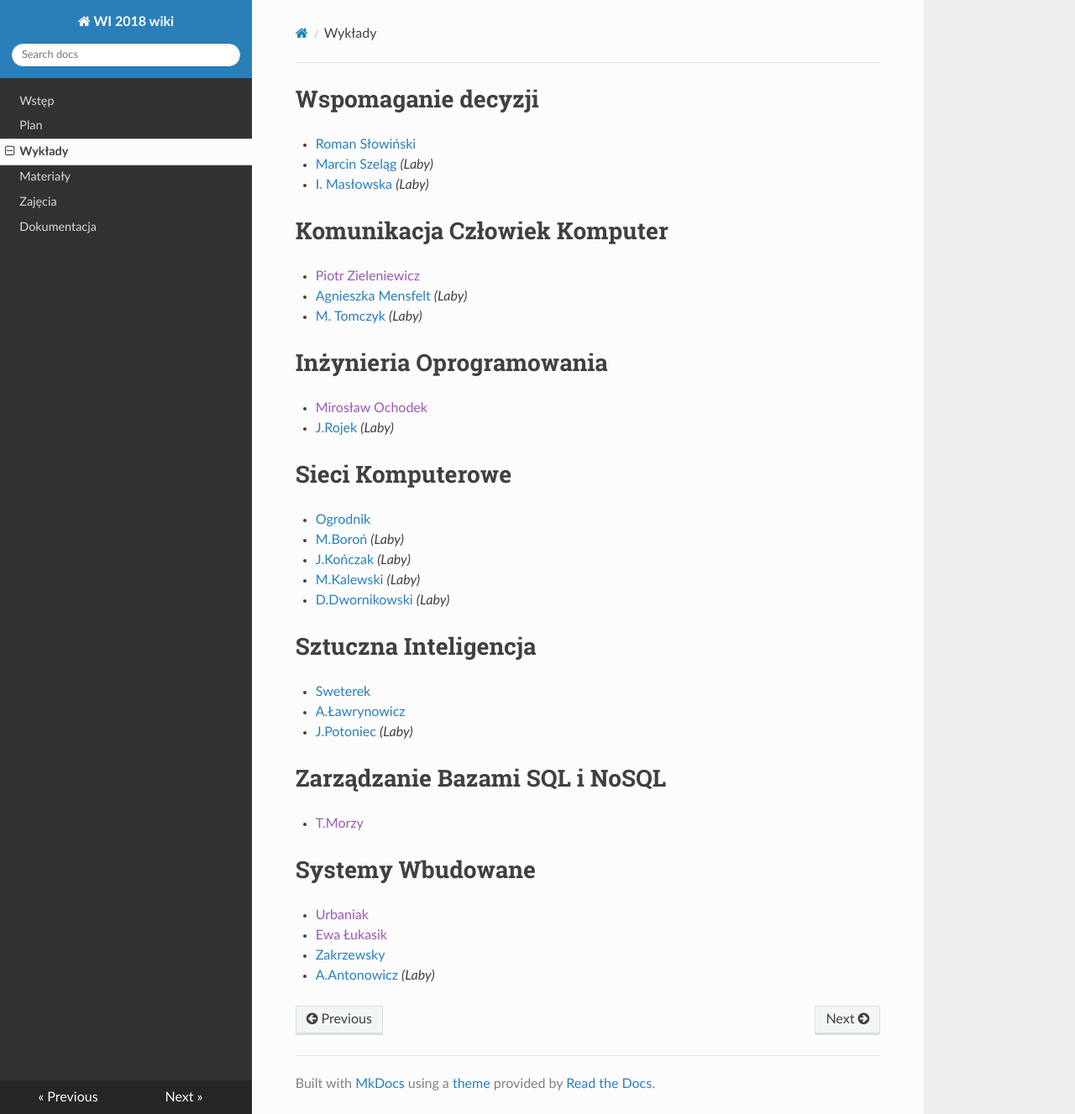
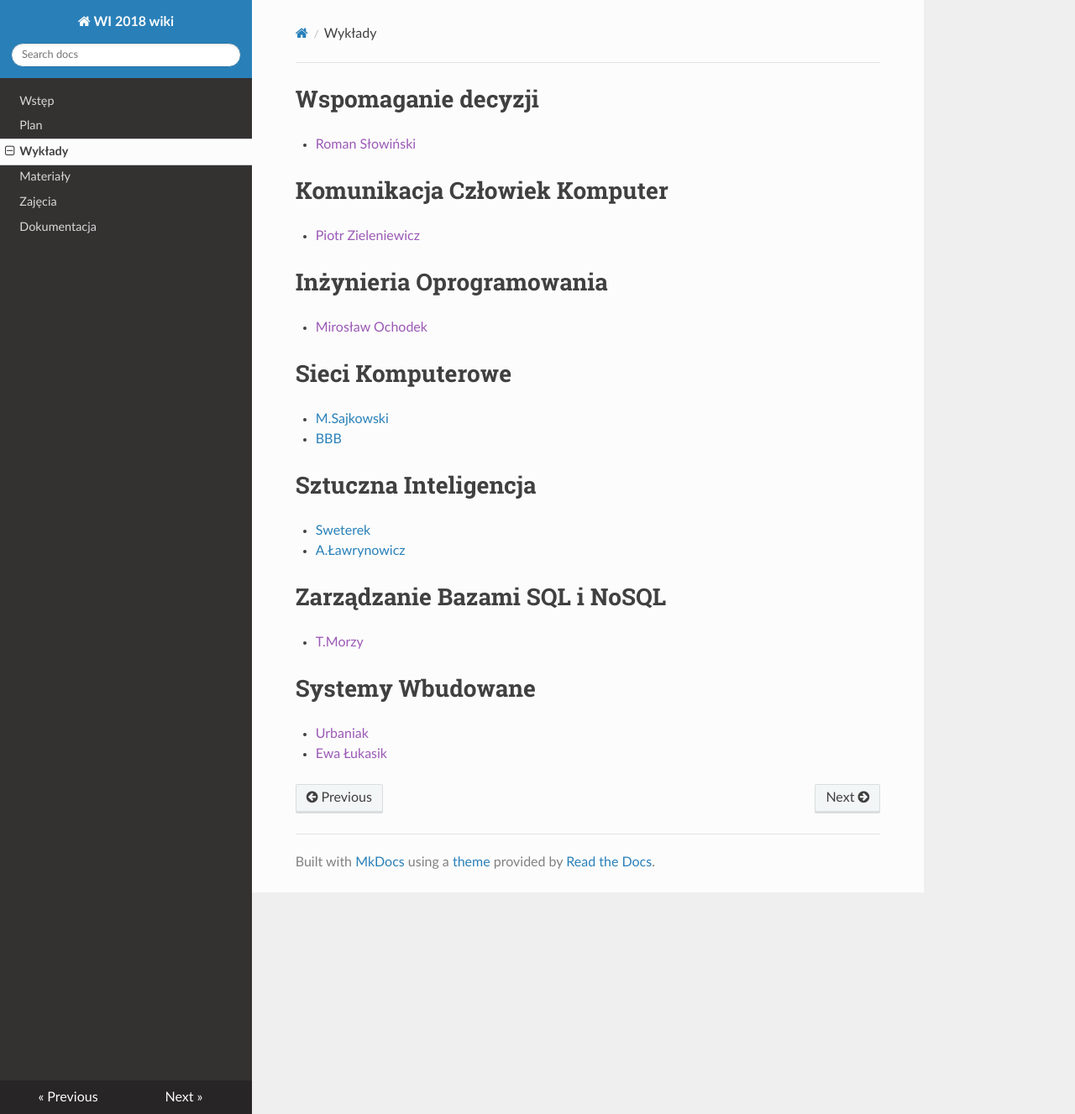
Before and after one commit to PUT-WI-18/wi18-wiki-sem5, an MkDocs documentation site: the page built from docs/wyklady.md, in a window 1280 px wide and 1327 px high. Shown: the whole window at 84% size. Built offline with MkDocs 1.6.1, drawn with Linux system fonts in a browser that asks for light colours; nearby versions of some CDN libraries.

Commit message:
Update wyklady.md

```diff
--- a/docs/wyklady.md
+++ b/docs/wyklady.md
@@ -1,28 +1,19 @@
 # Wspomaganie decyzji
-- [Roman Słowiński](http://www.cs.put.poznan.pl/mkadzinski/wd/)
-- [Marcin Szeląg](http://www.cs.put.poznan.pl/mszelag/Teaching/teaching.html) *(Laby)*
-- [I. Masłowska](http://www.cs.put.poznan.pl/imaslowska/wd/) *(Laby)*
+- [Roman Słowiński]()
 
 # Komunikacja Człowiek Komputer
 - [Piotr Zieleniewicz]()
-- [Agnieszka Mensfelt](https://www.cs.put.poznan.pl/amensfelt/komunikacja-czlowiek-komputer/) *(Laby)*
-- [M. Tomczyk](http://www.cs.put.poznan.pl/mtomczyk/index.php/kck-zasady-oceniania/) *(Laby)*
 
 # Inżynieria Oprogramowania
 - [Mirosław Ochodek]()
-- [J.Rojek](http://www.cs.put.poznan.pl/jrojek/io1.html) *(Laby)*
 
 # Sieci Komputerowe
-- [Ogrodnik](https://www.cs.put.poznan.pl/msajkowski/for-students/)
-- [M.Boroń](http://www.cs.put.poznan.pl/mboron/sk2.html) *(Laby)*
-- [J.Kończak](http://www.cs.put.poznan.pl/jkonczak/sk2) *(Laby)*
-- [M.Kalewski](http://www.cs.put.poznan.pl/mkalewski/documents/sk.php) *(Laby)*
-- [D.Dwornikowski](http://www.cs.put.poznan.pl/ddwornikowski/courses/sieci2.html) *(Laby)*
+- [M.Sajkowski](https://www.cs.put.poznan.pl/msajkowski/for-students/)
+- [BBB](https://moodle.put.poznan.pl/course/view.php?id=4944)
 
 # Sztuczna Inteligencja
 - [Sweterek](http://www.cs.put.poznan.pl/amichalski/si.dzienne/index.html)
 - [A.Ławrynowicz](http://www.cs.put.poznan.pl/si/)
-- [J.Potoniec](http://www.cs.put.poznan.pl/jpotoniec/?page_id=12) *(Laby)*
 
 # Zarządzanie Bazami SQL i NoSQL
 - [T.Morzy]()
@@ -30,5 +21,3 @@
 # Systemy Wbudowane
 - [Urbaniak]()
 - [Ewa Łukasik]()
-- [Zakrzewsky](http://www.cs.put.poznan.pl/pzakrzewski/sw.html)
-- [A.Antonowicz](http://www.cs.put.poznan.pl/aantonowicz/sw.html) *(Laby)*
```
